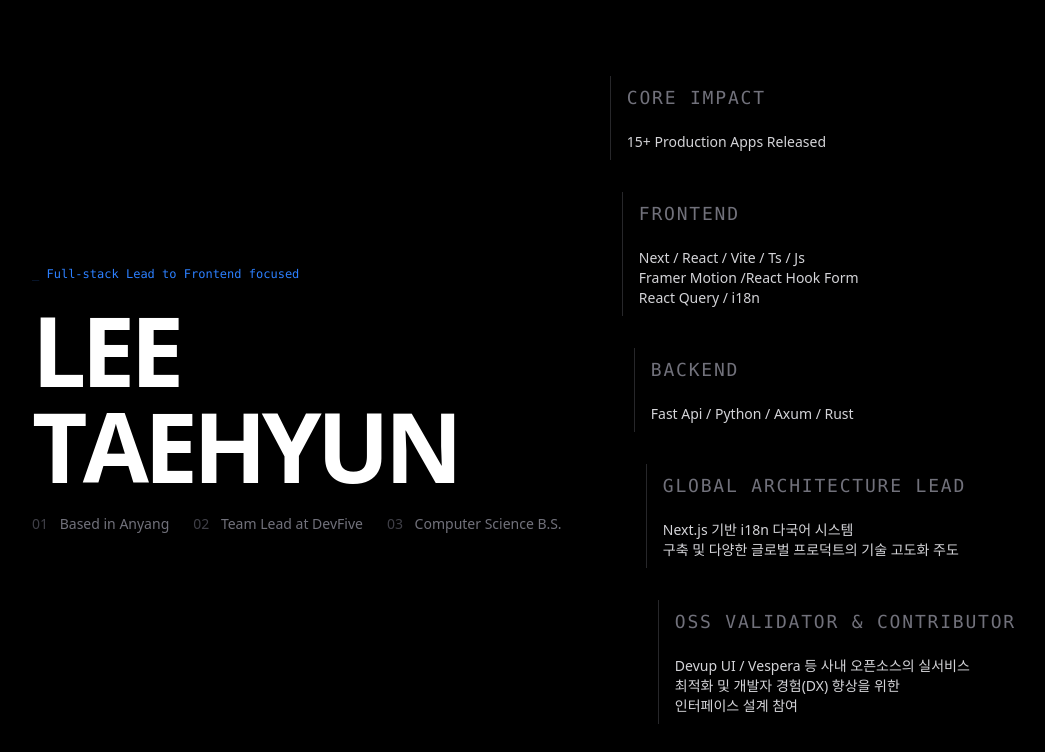
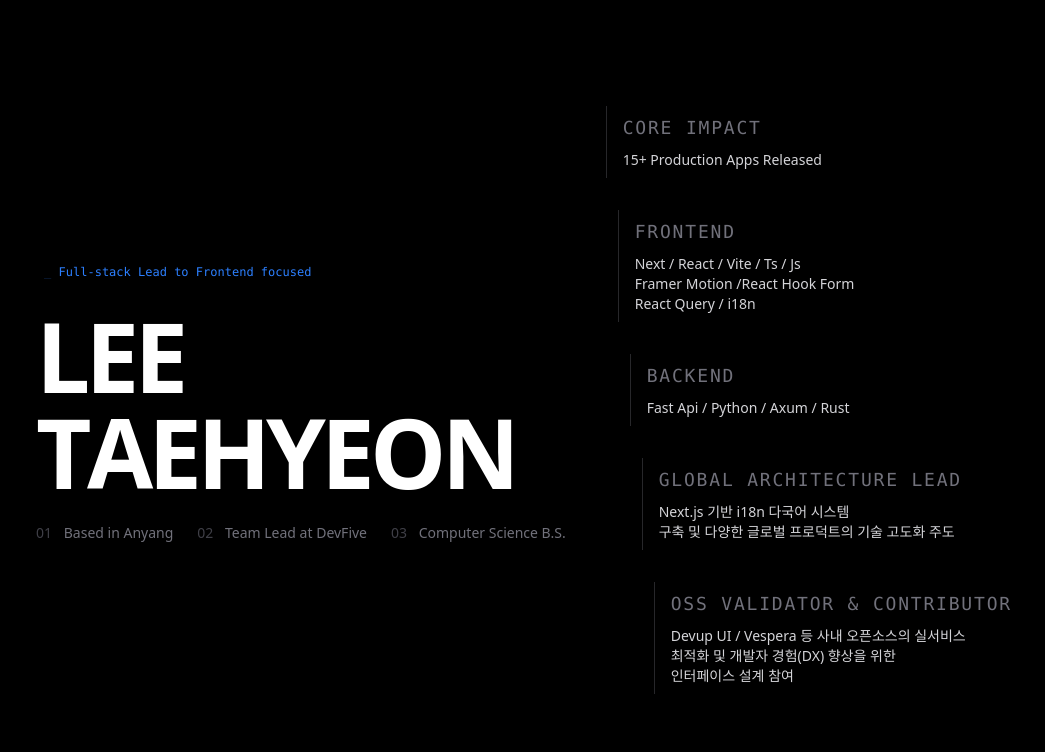
Before and after one commit to belltalion/portfolio, a Next.js app: page / in a window 1280 px wide. Shown: the top 752 px of the page, without its empty margins (112-1157 px from the left). Built offline with nearby package versions, Linux system fonts and the light colour scheme.

Commit message:
Add TiltCard

```diff
--- /dev/null
+++ b/components/Motion/Camcarpets.tsx
@@ -0,0 +1,31 @@
+'use client'
+import { MotionDiv } from '.'
+
+interface CamcarpetsProps {
+   items: string[]
+}
+export function Camcarpets({ items }: CamcarpetsProps) {
+   const Y = Array(items.length)
+      .fill(0)
+      .map((_, idx) => '-' + idx * 40 + 'px')
+      .concat('0px')
+   console.log(Y)
+   return (
+      <div className="overflow-hidden">
+         <MotionDiv
+            className="flex"
+            animate={{ x: Y }}
+            transition={{
+               repeat: Infinity,
+               duration: 10,
+            }}
+         >
+            {items.map((v, idx) => (
+               <div key={idx} className="letters text-4xl whitespace-nowrap text-white">
+                  {v}
+               </div>
+            ))}
+         </MotionDiv>
+      </div>
+   )
+}
--- a/components/Motion/TiltCard.tsx
+++ b/components/Motion/TiltCard.tsx
@@ -1,23 +1,28 @@
 'use client'
 
-import { motion, useMotionValue, useSpring, useTransform } from 'framer-motion'
+import clsx from 'clsx'
+import { useMotionValue, useSpring, useTransform } from 'framer-motion'
 import React from 'react'
+import { MotionDiv } from '.'
 
-export function TiltCard({ children }: { children: React.ReactNode }) {
-   // 1. 마우스 좌표를 담을 MotionValue 생성
+export function TiltCard({
+   children,
+   className,
+}: {
+   children: React.ReactNode
+   className?: string
+}) {
    const x = useMotionValue(0)
    const y = useMotionValue(0)
 
-   // 2. 움직임을 부드럽게 만들기 위한 Spring 설정
    const mouseXSpring = useSpring(x)
    const mouseYSpring = useSpring(y)
 
-   // 3. 좌표를 회전 각도(-20도 ~ 20도)로 변환
-   // 센터를 0.5로 잡고 계산합니다.
    const rotateX = useTransform(mouseYSpring, [-0.5, 0.5], ['20deg', '-20deg'])
    const rotateY = useTransform(mouseXSpring, [-0.5, 0.5], ['-20deg', '20deg'])
 
-   const handleMouseMove = (e: React.MouseEvent<HTMLDivElement>) => {
+   // 공통 핸들러: 마우스와 터치 모두 대응
+   const handlePointerMove = (e: React.PointerEvent<HTMLDivElement>) => {
       const rect = e.currentTarget.getBoundingClientRect()
 
       const width = rect.width
@@ -26,7 +31,6 @@ export function TiltCard({ children }: { children: React.ReactNode }) {
       const mouseX = e.clientX - rect.left
       const mouseY = e.clientY - rect.top
 
-      // 중심점을 기준으로 -0.5 ~ 0.5 범위의 값으로 정규화
       const xPct = mouseX / width - 0.5
       const yPct = mouseY / height - 0.5
 
@@ -34,29 +38,38 @@ export function TiltCard({ children }: { children: React.ReactNode }) {
       y.set(yPct)
    }
 
-   const handleMouseLeave = () => {
+   const handlePointerLeave = () => {
       x.set(0)
       y.set(0)
    }
 
    return (
-      <motion.div
-         onMouseMove={handleMouseMove}
-         onMouseLeave={handleMouseLeave}
-         draggable
+      <MotionDiv
+         // 1. onPointerMove는 마우스와 터치를 모두 감지합니다.
+         onPointerMove={handlePointerMove}
+         onPointerLeave={handlePointerLeave}
+         // 2. 모바일에서 터치 중일 때만 동작하게 하려면 whileTap을 활용해 스케일을 조절하거나 효과를 줄 수 있습니다.
+         whileTap={{ scale: 0.98 }}
          style={{
             rotateY,
             rotateX,
-            transformStyle: 'preserve-3d', // 3D 효과를 위해 필수
+            transformStyle: 'preserve-3d',
+            touchAction: 'none', // 모바일에서 터치 시 스크롤 방지 (선택 사항)
          }}
          className="relative rounded-2xl from-white/20 to-white/5"
       >
          <div
-            style={{ transform: 'translateZ(40px)' }} // 콘텐츠가 튀어나와 보이는 효과
-            className="flex flex-col gap-4 border-l-1 border-zinc-800 p-2 pl-4 outline-zinc-800 hover:outline-[1px]"
+            style={{
+               transform: 'translateZ(40px)',
+               transformStyle: 'preserve-3d',
+            }}
+            className={clsx(
+               'outline-zinc-600 active:outline-[1px] md:hover:outline-[1px]',
+               className,
+            )}
          >
             {children}
          </div>
-      </motion.div>
+      </MotionDiv>
    )
 }
--- a/components/SectionOne.tsx
+++ b/components/SectionOne.tsx
@@ -29,21 +29,38 @@ const CONTENTS = [
    },
 ]
 
+const TECH_STACKS = ['React', 'Next', 'Vite', 'Rust', 'Axum', 'Fast Api', 'Python', 'Framer Motion']
+
 const CAPTIONS = ['Based in Anyang', 'Team Lead at DevFive', 'Computer Science B.S.']
 
 export function SectionOne() {
    return (
       <section
          className={clsx(
-            'flex h-screen flex-col items-center justify-center overflow-hidden',
-            'md:flex-row md:justify-between',
+            'flex flex-col items-center overflow-hidden md:justify-center',
+            'md:h-screen md:flex-row md:justify-between',
             'mx-auto w-[100%] max-w-[1024px] px-4',
             'gap-10',
             'border-b border-zinc-900',
          )}
       >
-         <div className="z-10 flex h-fit flex-col gap-5">
-            <span className={clsx('sm:text-md font-mono text-xs', 'text-blue-500')}>
+         <div className="z-10 flex h-screen flex-col justify-center gap-5 md:h-fit">
+            <TiltCard className="w-fit p-2">
+               <div className={'overflow-hidden'}>
+                  <MotionDiv
+                     initial={{
+                        y: '100%',
+                     }}
+                     transition={{
+                        delay: 1,
+                        duration: 0.4,
+                        ease: 'easeOut',
+                     }}
+                     animate={{
+                        y: 0,
+                     }}
+                     className={clsx('sm:text-md font-mono text-xs', 'text-blue-500')}
+                  >
                      <MotionText
                         transition={{
                            duration: 0.8,
@@ -54,38 +71,63 @@ export function SectionOne() {
                         _
                      </MotionText>{' '}
                      Full-stack Lead to Frontend focused
-            </span>
+                  </MotionDiv>
+               </div>
+            </TiltCard>
+            <TiltCard>
                <span
                   className={clsx(
                      'leading-none font-bold tracking-tighter text-white',
-                  'text-4xl sm:text-6xl md:text-7xl lg:text-8xl',
+                     'text-6xl md:text-7xl lg:text-8xl',
                   )}
                >
                   <TypeText text="LEE" />
-               <br /> <TypeText delay={0.3} text="TAEHYUN" />
+                  <br /> <TypeText delay={0.3} text="TAEHYEON" />
                </span>
+            </TiltCard>
             <div
                className={clsx('z-10 flex flex-wrap font-medium text-zinc-500', 'gap-x-6 gap-y-4')}
             >
                {CAPTIONS.map((v, idx) => (
-                  <p className="text-xs md:text-sm" key={'caption' + idx}>
+                  <TiltCard key={'caption' + idx}>
+                     <MotionText
+                        transition={{
+                           delay: 1.2,
+                           duration: 0.6 + 0.1 * idx,
+                           ease: 'easeOut',
+                        }}
+                        initial={{
+                           y: 10,
+                           opacity: 0,
+                           filter: 'blur(10px)',
+                        }}
+                        animate={{
+                           y: 0,
+                           opacity: 1,
+                           filter: 'blur(0)',
+                        }}
+                     >
+                        <span className="text-xs md:text-sm">
                            <span className="mr-2 text-zinc-700">0{idx + 1}</span> {v}
-                  </p>
+                        </span>
+                     </MotionText>
+                  </TiltCard>
                ))}
             </div>
          </div>
-         <div className="flex flex-col gap-4 md:gap-8">
+         <MotionDiv className="flex flex-col gap-2 sm:gap-4 md:gap-8" viewport={{ once: true }}>
             {CONTENTS.map(({ title, content }, idx) => (
                <MotionDiv
                   initial={{
-                     x: -50,
+                     x: -20,
                      opacity: 0,
                      filter: 'blur(10px)',
                   }}
                   transition={{
+                     duration: 0.4,
                      delay: 1 + idx * 0.3,
                   }}
-                  animate={{
+                  whileInView={{
                      x: 0,
                      opacity: 1,
                      filter: 'blur(0px)',
@@ -96,7 +138,7 @@ export function SectionOne() {
                   }
                   className={clsx(`ml-[var(--ml)] md:ml-[var(--md-ml)]`)}
                >
-                  <TiltCard>
+                  <TiltCard className="flex flex-col gap-1 border-l-1 border-zinc-800 p-2 pl-4">
                      <p
                         className={clsx(
                            'font-mono text-sm tracking-widest text-zinc-500 uppercase',
@@ -116,7 +158,7 @@ export function SectionOne() {
                   </TiltCard>
                </MotionDiv>
             ))}
-         </div>
+         </MotionDiv>
       </section>
    )
 }
```
Lines whose indentation alone changed are shown as unchanged.
